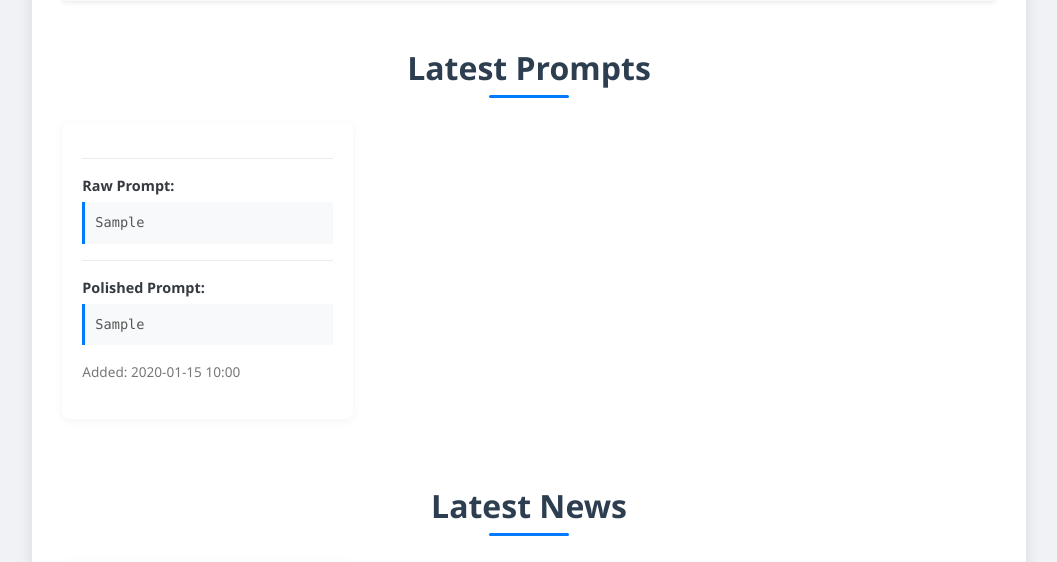
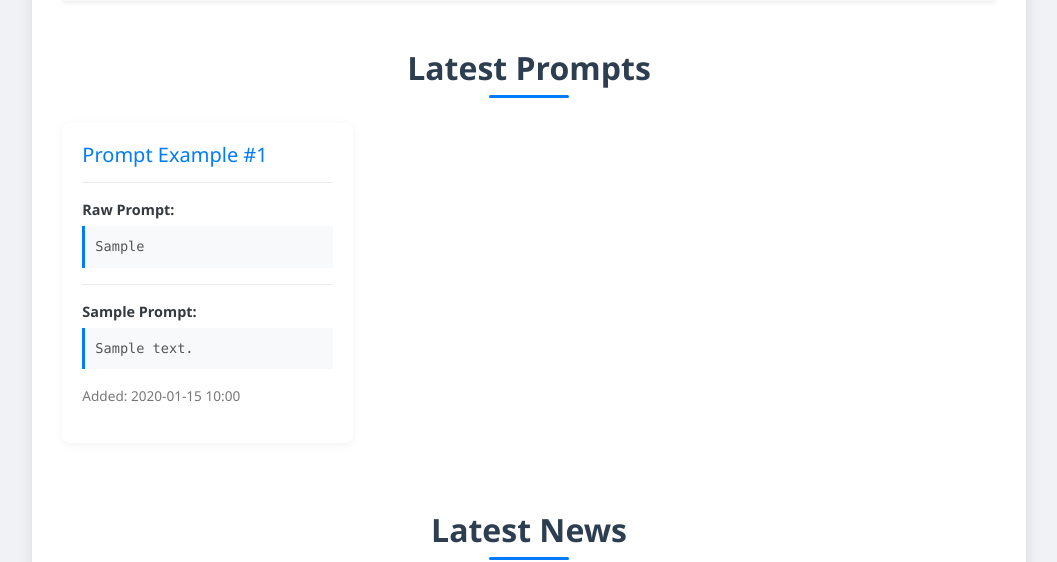
Before and after one commit to simpdatasush/prompts_testing, a Python web app: template templates/landing.html in a window 1280 px wide. Shown: the part 502-1064 px from the top of the page, without its empty margins (111-1168 px from the left). Run offline with Jinja, Linux system fonts and the light colour scheme; the template is opened without the code that fills it: most values are stand-ins (such as "Sample title", 1, 10 or a date in 2020); grey boxes labelled with a size stand in for pictures from a placeholder-image service; some libraries are stand-ins or nearby versions.

Commit message:
Update landing.html

```diff
--- a/templates/landing.html
+++ b/templates/landing.html
@@ -402,13 +402,14 @@
                <div class="col-md-6 col-lg-4">
                    <div class="card">
                        <div class="card-body">
+                           <h5 class="card-title">Prompt Example #{{ loop.index }}</h5>
                            <div class="card-prompt-group">
                                <strong>Raw Prompt:</strong>
                                <pre>{{ prompt.raw_prompt | truncate(150) if prompt.raw_prompt else 'N/A' }}</pre>
                            </div>
                            <div class="card-prompt-group">
-                               <strong>Polished Prompt:</strong>
-                               <pre>{{ prompt.polished_prompt | truncate(150) }}</pre>
+                               <strong>{{ prompt.display_type.capitalize() }} Prompt:</strong>
+                               <pre>{{ prompt.display_prompt_text | truncate(150) }}</pre>
                            </div>
                             <p class="meta-info">Added: {{ prompt.timestamp.strftime('%Y-%m-%d %H:%M') }}</p>
                        </div>
```
